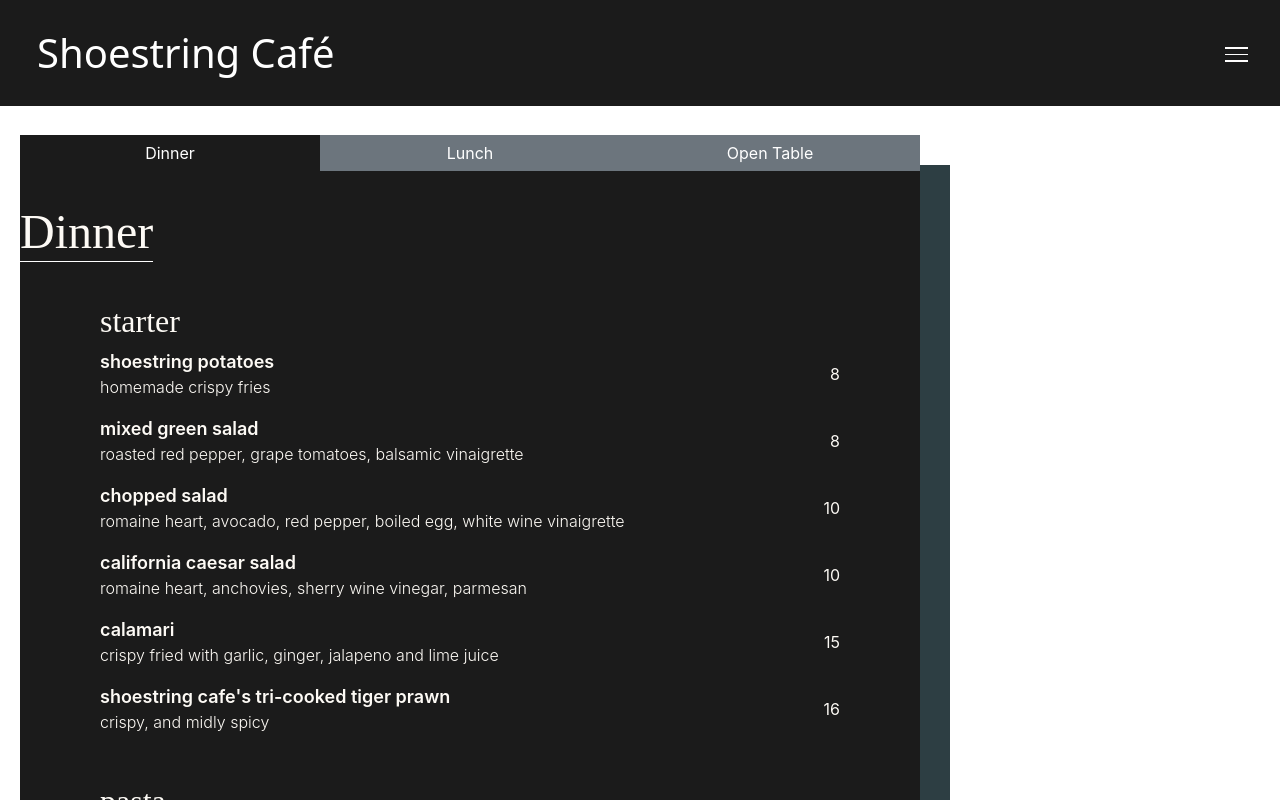
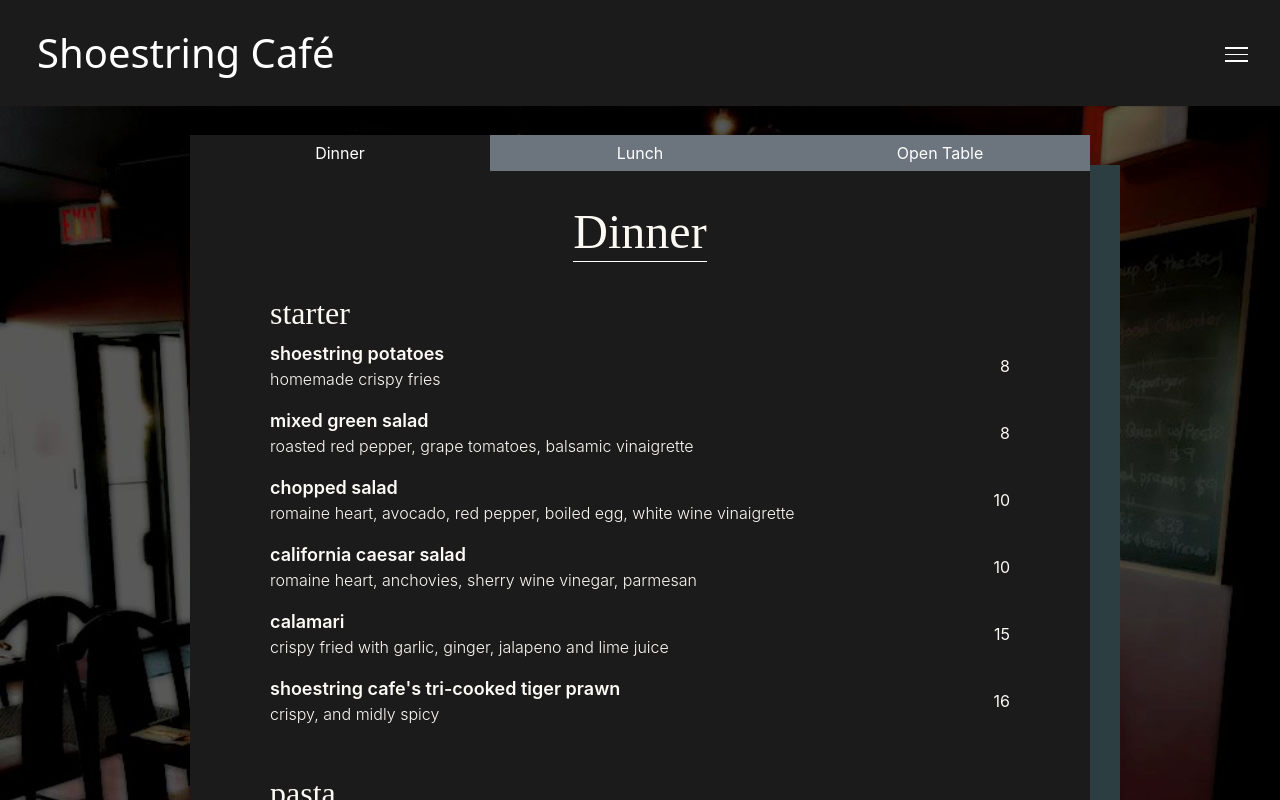
Before and after one commit to cyrusjc/shoestringv2, a React (Vite) app: page /menu in a window 1280 px wide. Shown: the top 800 px of the page. Built offline with nearby package versions, Linux system fonts and the light colour scheme; a web font is replaced by a local one.

Commit message:
change path of img, and some styling

```diff
--- a/src/components/MenuPage/MenuPage.jsx
+++ b/src/components/MenuPage/MenuPage.jsx
@@ -22,7 +22,9 @@
 
   return (
     <div className="">
-      <h2>{timePeriod}</h2>
+      <div className="menuType">
+        <h2>{timePeriod}</h2>
+      </div>
       {jsonData && jsonData.values && (
         <ul>
           {jsonData.values
--- a/src/components/MenuPage/MenuPage.scss
+++ b/src/components/MenuPage/MenuPage.scss
@@ -3,6 +3,10 @@
 
 .menu {
   color: $menu-text-item-color;
+  background-image: url("../../assets/images/pic.jpg");
+  background-repeat: no-repeat;
+  background-attachment: fixed;
+  background-size: cover;
 }
 
 .menuBox {
@@ -24,6 +28,10 @@
       font-size: $menu-text-item-size;
       margin: 0;
     }
+  }
+
+  .menuType {
+    display: flex;
   }
 
   .menuItemDesc {
@@ -64,7 +72,8 @@
 
     padding-top: $menu-category-up-down-padding;
 
-    align-self: flex-start;
+    margin: 0 auto;
+    text-align: center;
     display: inline-block;
   }
 
--- a/src/pages/Menu/Menu.scss
+++ b/src/pages/Menu/Menu.scss
@@ -12,6 +12,9 @@
   padding-bottom: $TOP-BOT-PADDING;
   padding-left: $SIDE-PADDING;
   padding-right: $SIDE-PADDING;
+  display: flex;
+  justify-content: center;
+  align-items: center;
 }
 
 .menuBox {
@@ -24,6 +27,7 @@
 
 .menuCategory {
   @include flexLeft(column);
+
   // font-size: $HEADER-FONT-SIZE;
 }
 
@@ -51,6 +55,12 @@
     margin: 0;
   }
 
+  .heading {
+    display: flex;
+    justify-content: center;
+    align-items: center;
+  }
+
   &.active {
     background-color: $menu-background-colour;
   }
```
